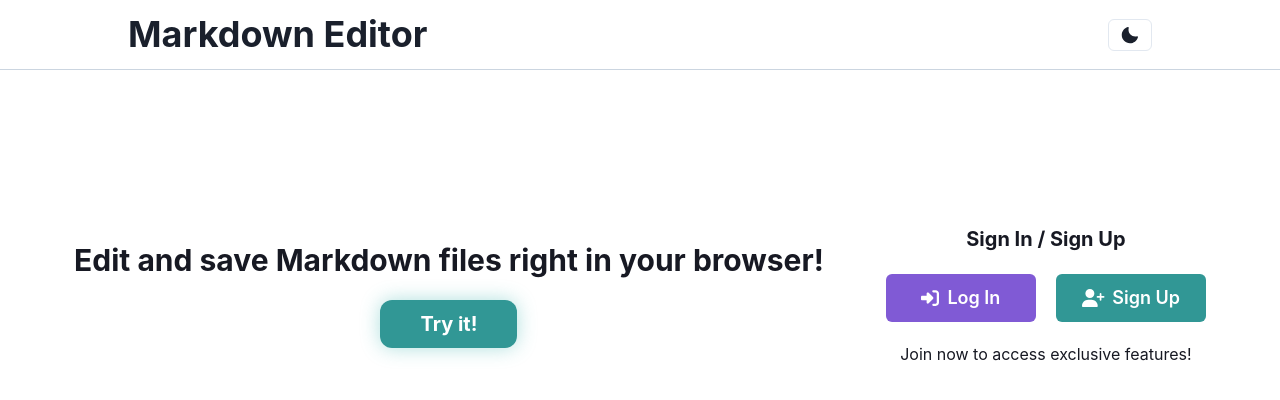
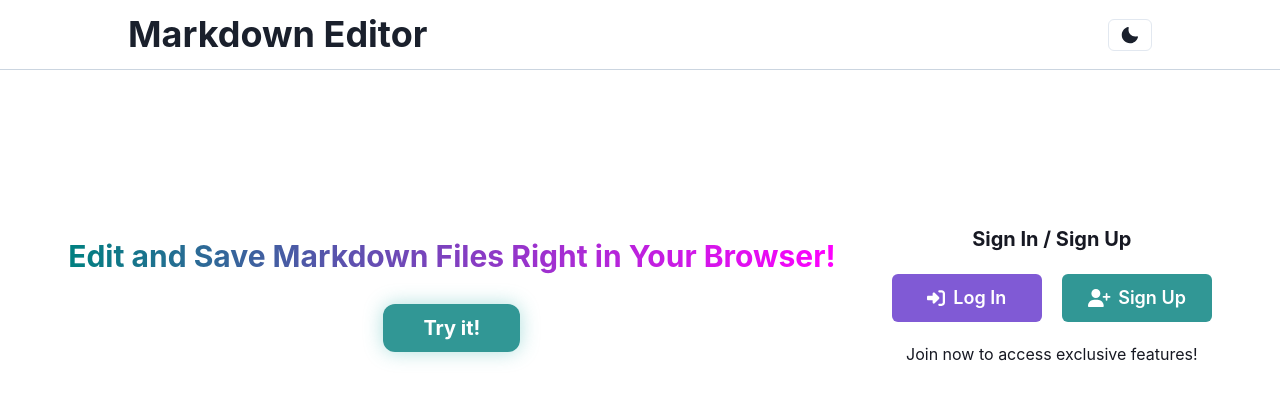
Before and after one commit to nronzel/markdown-editor, a React (Vite) app: page / in a window 1280 px wide. Shown: the top 400 px of the page. Built offline with nearby package versions, Linux system fonts and the light colour scheme; no server answers.

Commit message:
style: added text gradient and changed spacing

```diff
--- a/src/components/HomepageHero.jsx
+++ b/src/components/HomepageHero.jsx
@@ -53,22 +53,29 @@ const HomepageHero = () => {
         alignItems="center"
         justifyContent="center"
         h="100%"
-        gap={5}
+        gap={7}
       >
         <Text
           fontSize="3xl"
           fontWeight="bold"
           lineHeight="shorter"
           textAlign="center"
+          background="linear-gradient(to right, teal, magenta)"
+          backgroundClip="text"
+          color="transparent"
+          cursor="default"
+          userSelect="none"
         >
-          Edit and save Markdown files right in your browser!
+          Edit and Save Markdown Files Right in Your Browser!
         </Text>
         <Box
           boxShadow="0 0 19px rgba(56,178,172,.4)"
           borderRadius="xl"
           overflow="hidden"
+          transition="all 0.3s ease"
           _hover={{
             boxShadow: "0 0 25px rgba(56, 178, 172, .7)",
+            transform: "scale(1.1)",
           }}
         >
           <Button
```
